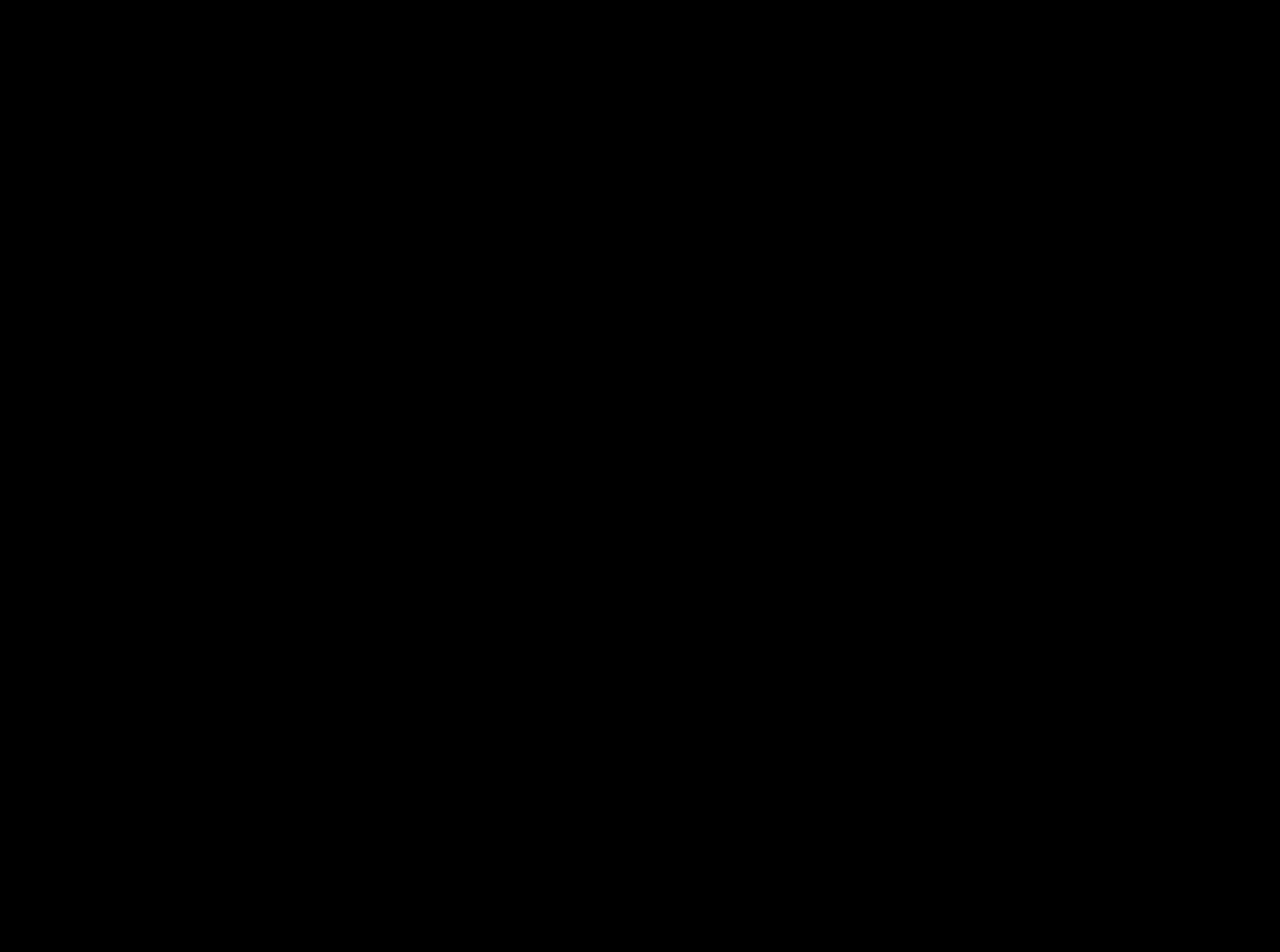
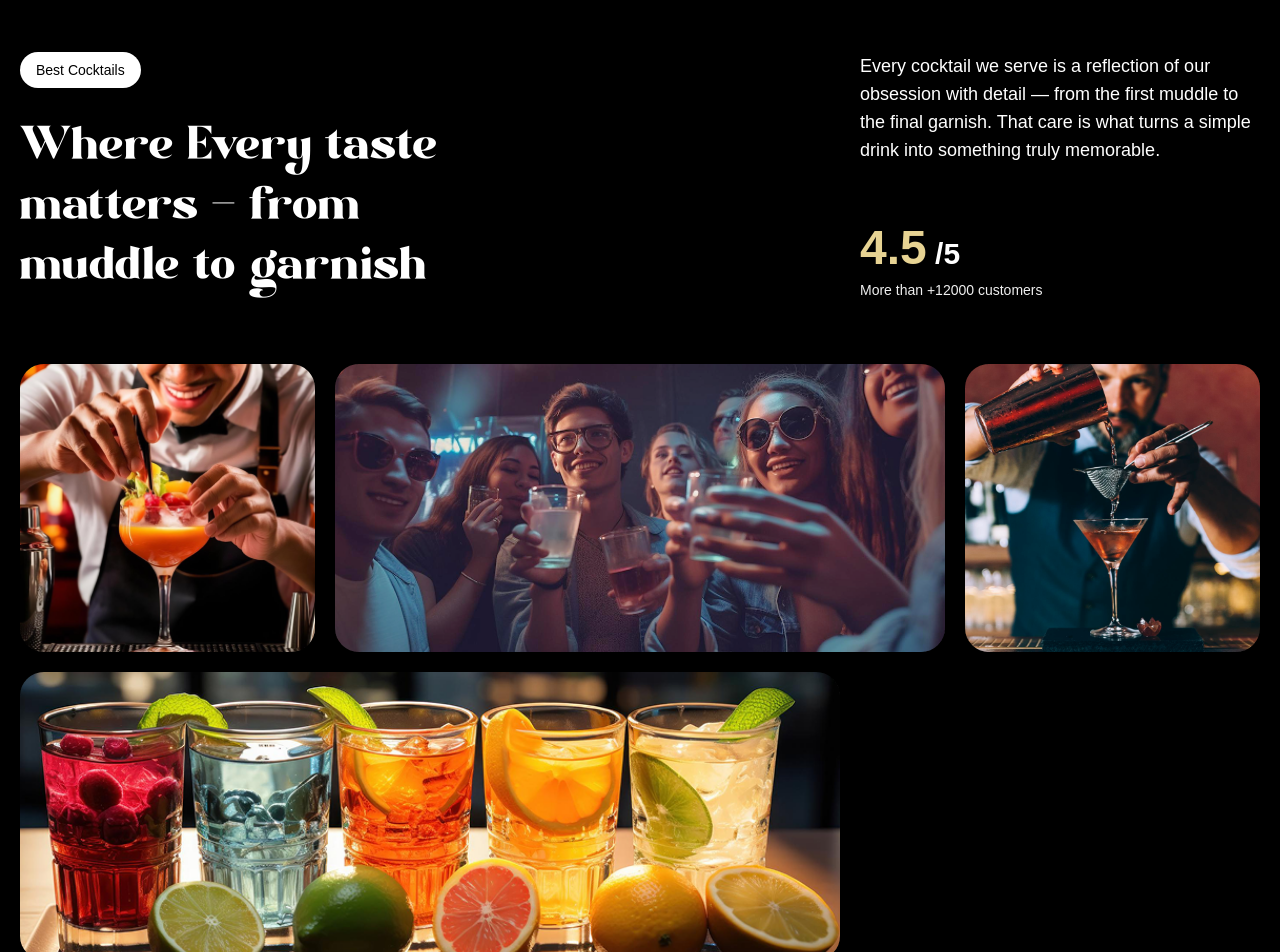
Before and after one commit to AnkurPathak10/gsap_cocktails, a Next.js app: page / in a window 1280 px wide. Shown: the part 1660-2612 px from the top of the page. Before the commit the page ends 1600 px from the top, so only its background shows below. Built offline with nearby package versions, Linux system fonts and the light colour scheme; a web font is replaced by a local one.

Commit message:
made till cocktails section

```diff
--- /dev/null
+++ b/src/app/components/About.tsx
@@ -0,0 +1,67 @@
+import Image from 'next/image'
+import React from 'react'
+
+const About = () => {
+  return (
+    <div id="about">
+        <div className='mb-16 md:px-0 px-5'>
+            <div className='content'>
+              <div className='md:col-span-8'>
+                <p className='badge'>
+                  Best Cocktails
+                </p>
+                <h2>
+                    Where Every taste matters <span>-</span> from muddle to garnish
+                    </h2>
+              </div>
+              <div className='sub-content'>
+                <p>
+                Every cocktail we serve is a reflection of our obsession with detail — from the first muddle to the final garnish. That care is what turns a simple drink into something truly memorable.
+                </p>
+                <div>
+                    <p className='md:text-3xl text:xl font-bold'>
+                      <span>4.5</span> /5
+                    </p>
+                    <p className='text-sm text-white-100'>
+                      More than +12000 customers
+                    </p>
+                </div>
+              </div>
+            </div>
+        </div>
+        <div className='top-grid'>
+            <div className='md:col-span-3'>
+                <div className='noisy'>
+                    <Image src="/images/abt1.png" alt="grid-img-1" width={100} height={100}/>
+                </div>
+
+            </div>
+            <div className='md:col-span-6'>
+                <div className='noisy'>
+                    <Image src="/images/abt2.png" alt="grid-img-1" width={100} height={100}/>
+                </div>
+            </div>
+
+            <div className='md:col-span-3'>
+                <div className='noisy'>
+                    <Image src="/images/abt5.png" alt="grid-img-1" width={100} height={100}/>
+                </div>
+            </div>
+        </div>
+        <div className='bottom-grid'>
+            <div className='md:col-span-8'>
+                <div className='noisy'>
+                    <Image src="/images/abt3.png" alt="grid-img-1" width={100} height={100}/>
+                </div>
+            </div>
+            <div className='md:col-span-8'>
+                <div className='noisy'>
+                    <Image src="/images/abt4.png" alt="grid-img-1" width={100} height={100}/>
+                </div>
+            </div>
+        </div>
+    </div>
+  )
+}
+
+export default About
--- a/src/app/page.tsx
+++ b/src/app/page.tsx
@@ -3,6 +3,7 @@
 import Navbar from "./components/Navbar"
 import Hero from "./components/Hero"
 import Cocktails from "./components/Cocktails"
+import About from "./components/About"
 gsap.registerPlugin(ScrollTrigger, SplitText)
 
 const page = () => {
@@ -11,6 +12,7 @@
       <Navbar/>
       <Hero/>
       <Cocktails/>
+      <About/>
     </main>
   )
 }
```
